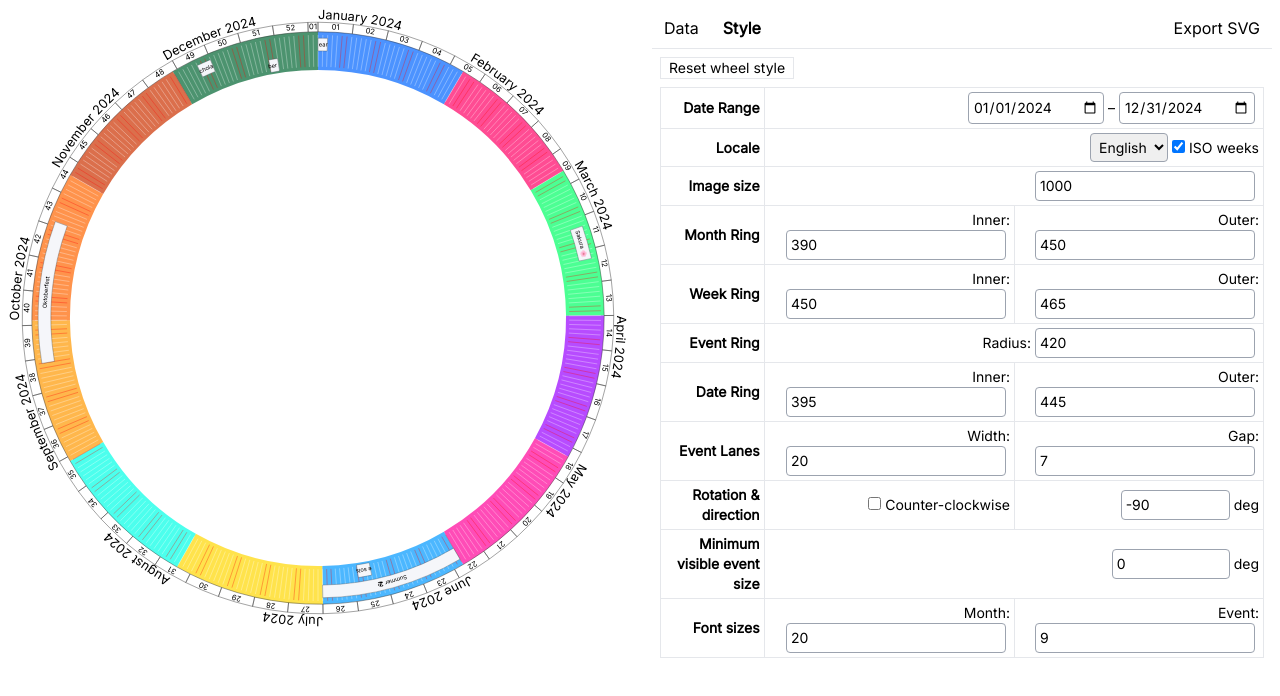
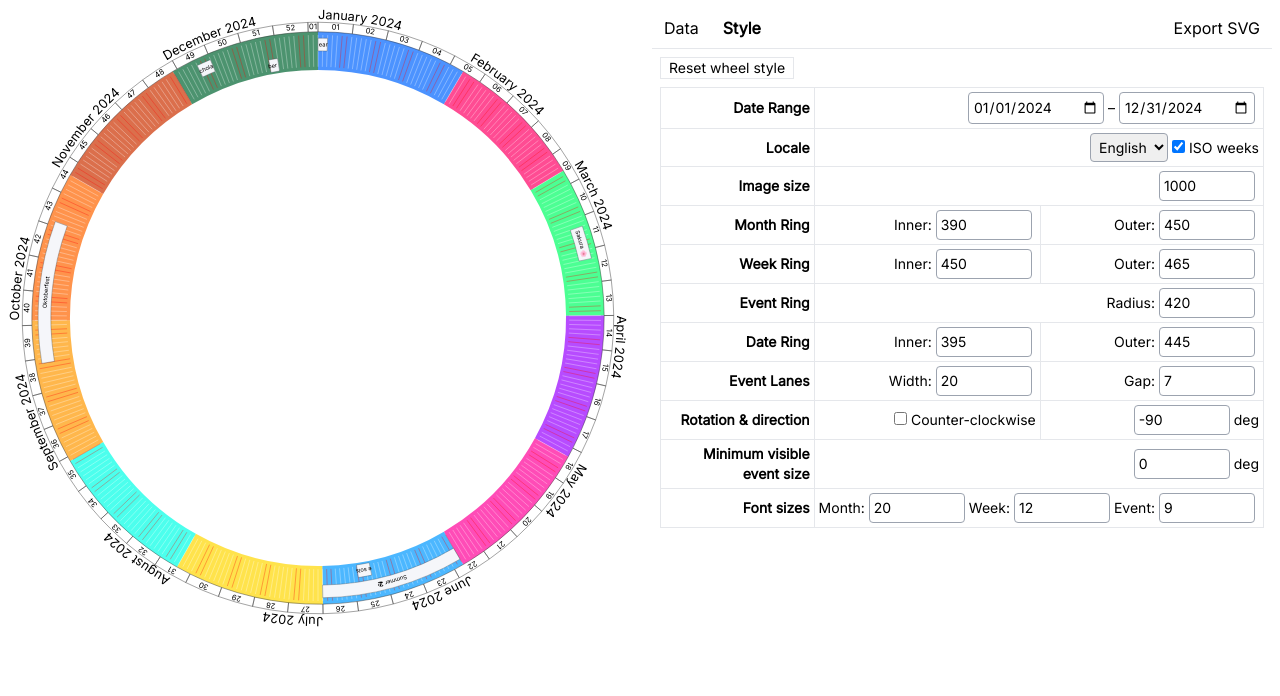
Before and after one commit to akx/calendar-wheel, a React (Vite) app: page / in a window 1280 px wide. Both pictures are taken after a click on the button "Style". Shown: the top 696 px of the page. Built offline with nearby package versions, Linux system fonts and the light colour scheme.

Commit message:
Add week font size option

```diff
--- a/src/components/StylePanel.tsx
+++ b/src/components/StylePanel.tsx
@@ -25,7 +25,7 @@ function StyleNumberInput({
     <>
       <input
         type="number"
-        className="border border-gray-400 p-1 mx-1 rounded"
+        className="border border-gray-400 p-1 mx-1 rounded max-w-24"
         // @ts-expect-error we'll only be using this with number fields, pinky swear
         value={style[field]}
         min={min}
@@ -251,7 +251,9 @@ export function StylePanel({
           </tr>
           <tr>
             <th>Font sizes</th>
-            <td>
+            <td colSpan={2}>
+              <div className="flex text-nowrap justify-between">
+                <label>
                   Month:
                   <StyleNumberInput
                     style={style}
@@ -259,8 +261,17 @@ export function StylePanel({
                     setStyle={setStyle}
                     size={5}
                   />
-            </td>
-            <td>
+                </label>
+                <label>
+                  Week:
+                  <StyleNumberInput
+                    style={style}
+                    field="weekFontSize"
+                    setStyle={setStyle}
+                    size={5}
+                  />
+                </label>
+                <label>
                   Event:
                   <StyleNumberInput
                     style={style}
@@ -268,6 +279,8 @@ export function StylePanel({
                     setStyle={setStyle}
                     size={5}
                   />
+                </label>
+              </div>
             </td>
           </tr>
         </tbody>
```
Lines whose indentation alone changed are shown as unchanged.
